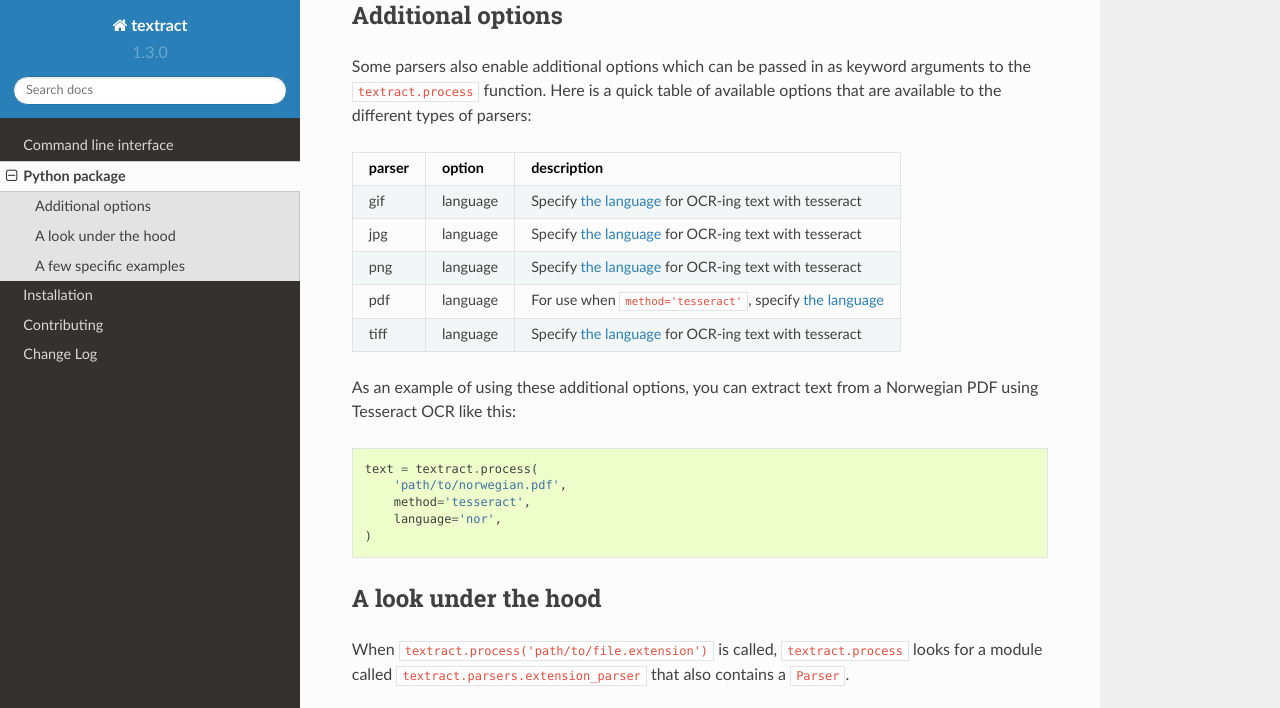
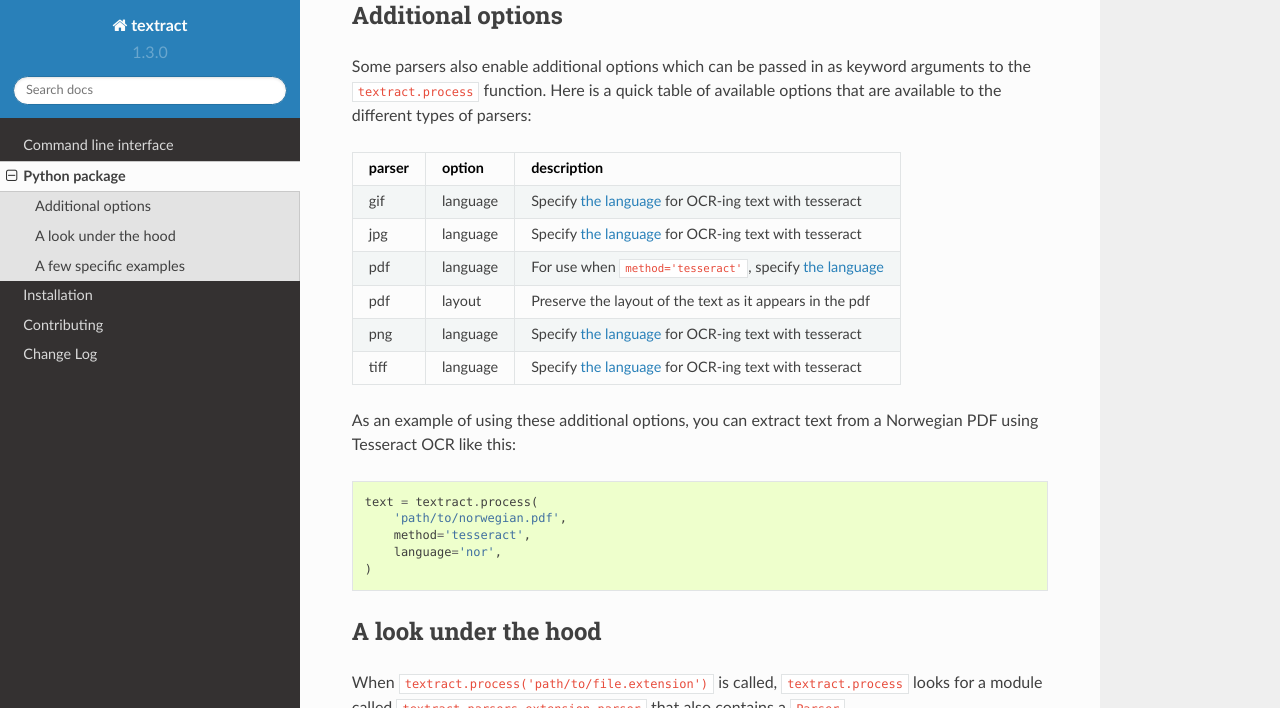
Before and after one commit to deanmalmgren/textract, a Sphinx documentation site: the page built from docs/python_package.rst, in a window 1280 px wide and 900 px high, scrolled down 629 px, cut to the strip 0-708 px from the top of the window. Built offline with Sphinx 7.4.7 and the Read the Docs theme 2.0.0, drawn with Linux system fonts in a browser that asks for light colours.

Commit message:
added layout option to documentation

```diff
--- a/docs/python_package.rst
+++ b/docs/python_package.rst
@@ -38,8 +38,9 @@
 ======  =========  ===========================================================
 gif     language   Specify `the language`_ for OCR-ing text with tesseract
 jpg     language   Specify `the language`_ for OCR-ing text with tesseract
+pdf     language   For use when ``method='tesseract'``, specify `the language`_
+pdf     layout     Preserve the layout of the text as it appears in the pdf
 png     language   Specify `the language`_ for OCR-ing text with tesseract
-pdf     language   For use when ``method='tesseract'``, specify `the language`_
 tiff    language   Specify `the language`_ for OCR-ing text with tesseract
 ======  =========  ===========================================================
 
```
